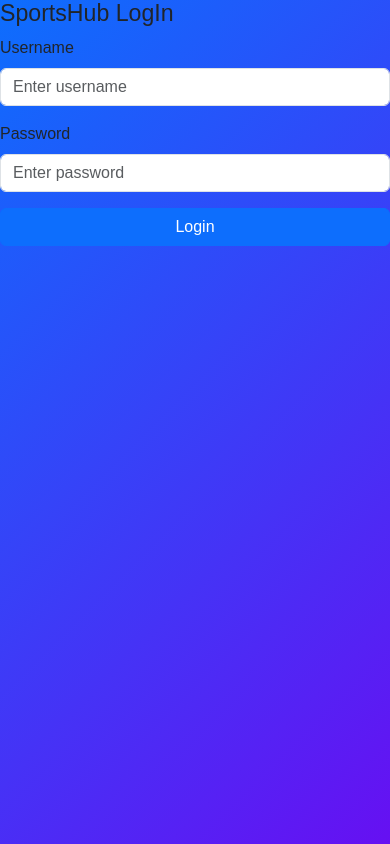
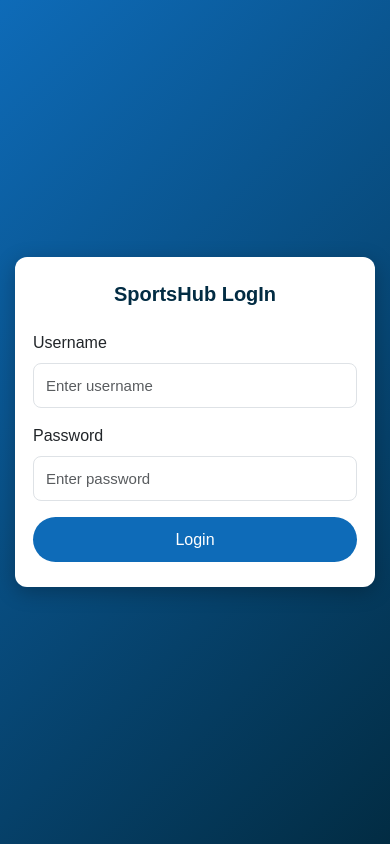
Before and after one commit to tawhid-11/TechStdio, a plain HTML site: page Assignment LogIn Page/index.html in a window 390 px wide. Drawn offline with nearby package versions, Linux system fonts and the light colour scheme.

Commit message:
Update style.css

```diff
--- a/Assignment LogIn Page/style.css
+++ b/Assignment LogIn Page/style.css
@@ -1,34 +1,85 @@
+/* Background */
 body {
-  background: linear-gradient(135deg, #0d6efd, #6610f2);
-  font-family: 'Poppins', sans-serif;
+  margin: 0;
+  padding: 0;
   height: 100vh;
-}
-
-.login-wrapper {
+  background: linear-gradient(135deg, #0e6bb8, #022c43);
   display: flex;
   justify-content: center;
   align-items: center;
-  height: 100%;
+  font-family: "Poppins", sans-serif;
 }
 
-.login-card {
+/* Login Box */
+.login-box {
+  width: 100%;
+  max-width: 380px;                 /* Responsive width */
+  padding: 30px 25px;
   background: #ffffff;
-  width: 420px;
-  padding: 35px;
-  border-radius: 15px;
-  box-shadow: 0 5px 20px rgba(0,0,0,0.2);
+  border-radius: 12px;
+  box-shadow: 0px 5px 20px rgba(0,0,0,0.25);
+  animation: fadeIn 0.4s ease-in-out;
 }
 
-.login-card h2 {
+/* Heading */
+.login-box h3 {
   text-align: center;
-  margin-bottom: 10px;
-  font-weight: 700;
-  color: #0d6efd;
+  margin-bottom: 25px;
+  font-weight: 600;
+  color: #022c43;
 }
 
-.brand-text {
+/* Input & Button spacing */
+.form-control {
+  height: 45px;
+  border-radius: 8px;
+  font-size: 15px;
+}
+
+.btn-primary {
+  height: 45px;
+  border-radius: 30px;
+  background: #0e6bb8;
+  border: none;
+  font-size: 16px;
+  transition: 0.3s;
+}
+
+.btn-primary:hover {
+  background: #084b83;
+}
+
+/* Link design */
+.login-box p {
+  margin-top: 12px;
   text-align: center;
-  margin-bottom: 20px;
-  font-size: 18px;
-  color: #6c757d;
 }
+
+.login-box a {
+  color: #0e6bb8;
+  text-decoration: none;
+  font-weight: 500;
+}
+
+.login-box a:hover {
+  color: #084b83;
+}
+
+/* Small screen adjustments */
+@media (max-width: 480px) {
+  .login-box {
+    padding: 25px 18px;
+    margin: 15px;
+    max-width: 100%;
+  }
+
+  .login-box h3 {
+    font-size: 20px;
+  }
+}
+
+/* Smooth animation */
+@keyframes fadeIn {
+  from { opacity: 0; transform: translateY(20px); }
+  to { opacity: 1; transform: translateY(0); }
+}
```
